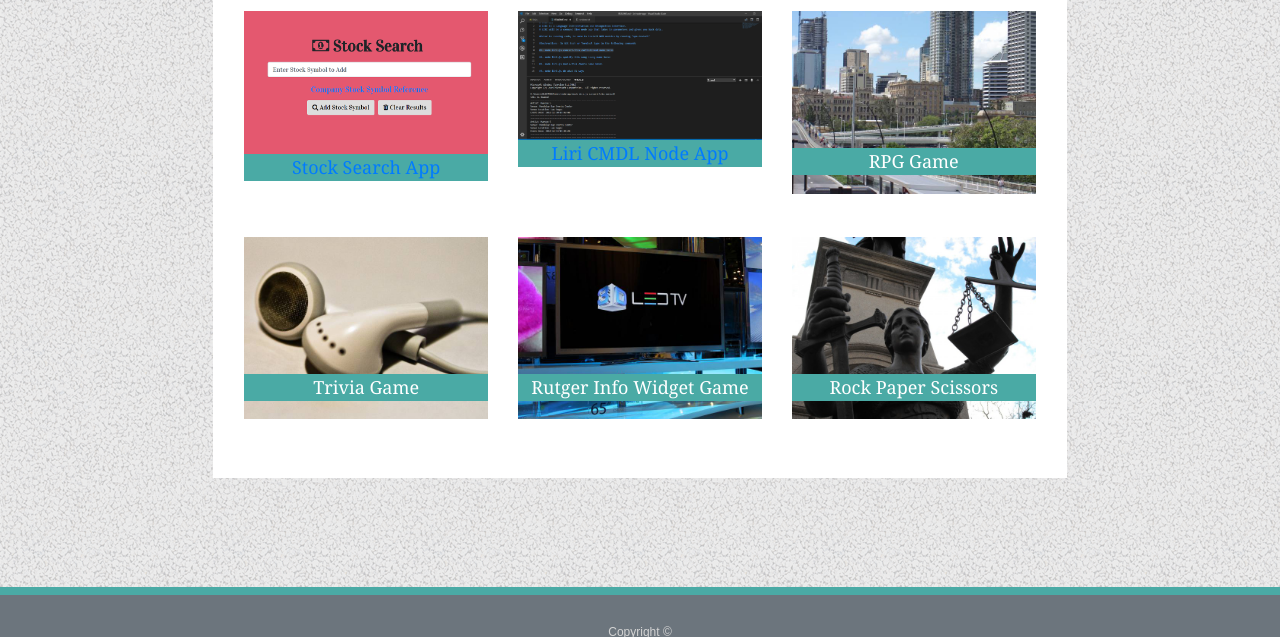
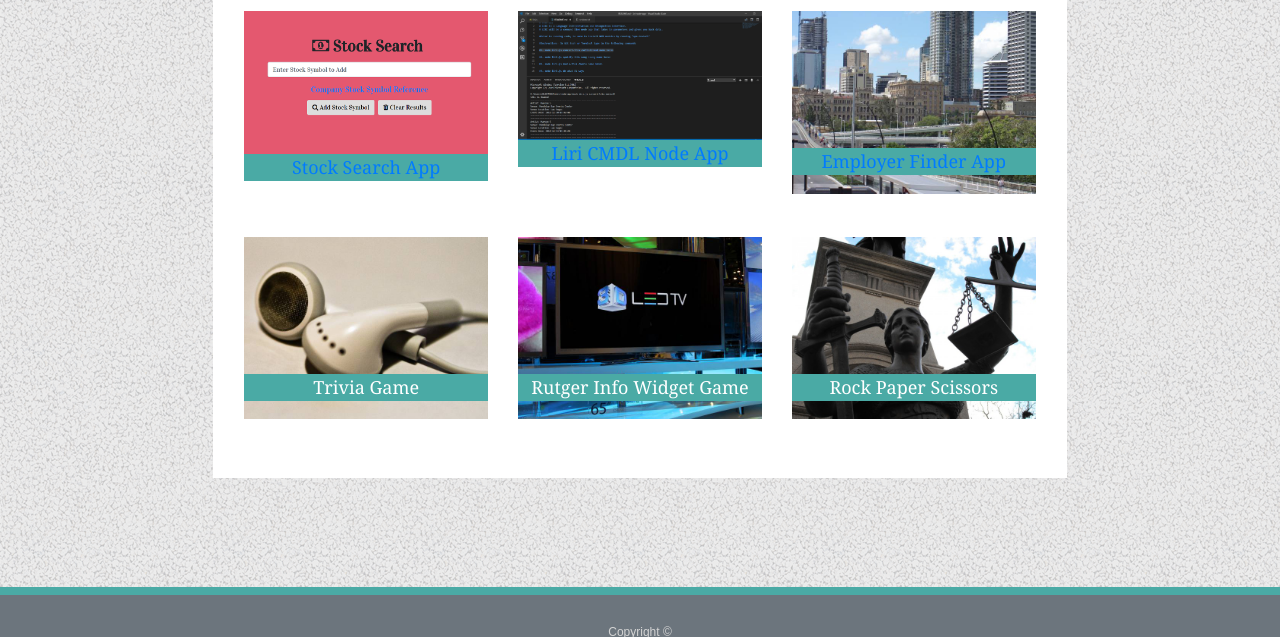
Before and after one commit to gyang7133/Bootstrap-Portfolio, a plain HTML site: page portfolio.html in a window 1280 px wide. Shown: the part 163-800 px from the top of the page. Drawn offline with nearby package versions, Linux system fonts and the light colour scheme.

Commit message:
Addingh Employer Finder App

```diff
--- a/assets/css/style.css
+++ b/assets/css/style.css
@@ -13,7 +13,7 @@ h1{
 
 }
 
-.navbar-brand h1{
+.navbar-brand h1 {
     background-color:#4aaaa5;
     color: #ffffff;
     height: 100%;
--- a/portfolio.html
+++ b/portfolio.html
@@ -61,7 +61,7 @@
                         <div class="col-6 col-md-4">
                                 <img src="assets/images/picture (3).jpg" class="portfolio-img hangman img-fluid"><img>
                                 <div class="block">
-                                    <p>RPG Game<p>
+                                    <p> <a href="https://shielded-headland-59245.herokuapp.com/" class="card-link" target="_blank">Employer Finder App</a></p>
                                 </div>
                          </div>
 
```
Also changed, not shown: assets/images/employer-finder.PNG (added).
